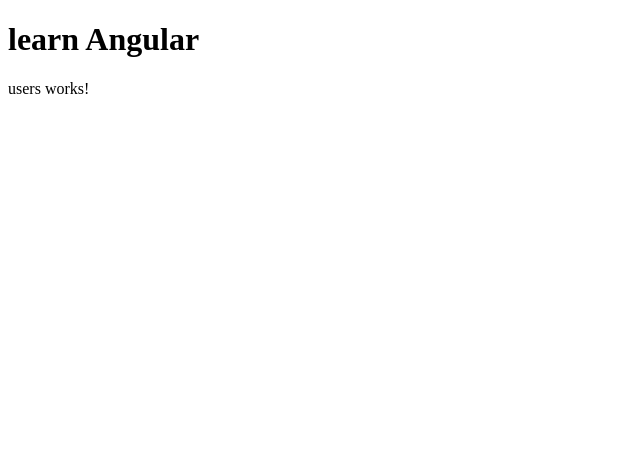
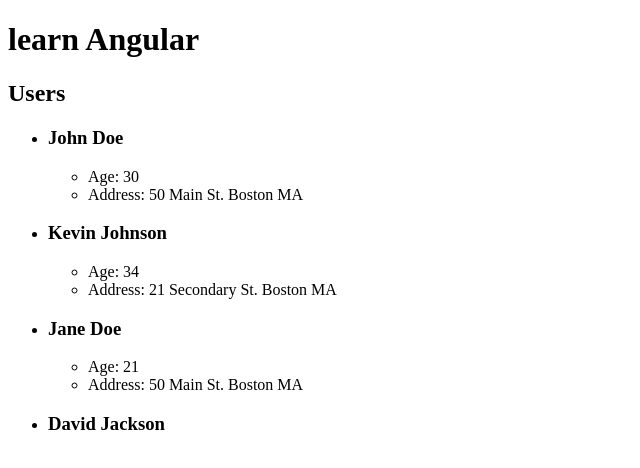
Before and after one commit to simonbogaerts/learn_angular_sandbox, an Angular app: page / in a window 1280 px wide. Shown: the top 468 px of the page, without its empty margins (0-640 px from the left). Built offline with nearby package versions, Linux system fonts and the light colour scheme.

Commit message:
users base

```diff
--- a/src/app/components/users/users.component.html
+++ b/src/app/components/users/users.component.html
@@ -1,3 +1,21 @@
-<p>
-  users works!
-</p>
+<h2>Users</h2>
+<ul *ngIf="loaded && users?.length > 0">
+  <li *ngFor="let user of users">
+    <h3>{{ user.firstName }} {{ user.lastName }}</h3>
+    <ul *ngIf="showExtended && user.age != null && user.address != null">
+      <li>Age: {{ user.age }}</li>
+      <li>
+        Address: {{ user.address.street }} {{ user.address.city }}
+        {{ user.address.state }}
+      </li>
+    </ul>
+  </li>
+</ul>
+
+<!-- <ng-template #noUsers>
+  <h4 *ngIf="users.length == 0">No Users Found</h4>
+</ng-template> -->
+
+<h4 *ngIf="users?.length == 0">No Users Found</h4>
+
+<h4 *ngIf="!loaded">Loading...</h4>
--- a/src/app/components/users/users.component.ts
+++ b/src/app/components/users/users.component.ts
@@ -1,4 +1,5 @@
 import { Component, OnInit } from '@angular/core';
+import { User } from 'src/app/models/user.model';
 
 @Component({
   selector: 'app-users',
@@ -6,11 +7,63 @@
   styleUrls: ['./users.component.css']
 })
 export class UsersComponent implements OnInit {
-  constructor() {
-    console.log('ctr');
+  users: User[];
+  showExtended: boolean = true;
+  loaded: boolean = false;
+
+  constructor() {}
+
+  ngOnInit() {
+    this.users = [
+      {
+        firstName: 'John',
+        lastName: 'Doe',
+        age: 30,
+        address: {
+          street: '50 Main St. ',
+          city: 'Boston',
+          state: 'MA'
+        }
+      },
+      {
+        firstName: 'Kevin',
+        lastName: 'Johnson',
+        age: 34,
+        address: {
+          street: '21 Secondary St. ',
+          city: 'Boston',
+          state: 'MA'
+        }
+      },
+      {
+        firstName: 'Jane',
+        lastName: 'Doe',
+        age: 21,
+        address: {
+          street: '50 Main St. ',
+          city: 'Boston',
+          state: 'MA'
+        }
+      }
+    ];
+
+    this.loaded = true;
+
+    //this.showExtended = false;
+
+    this.addUser({
+      firstName: 'David',
+      lastName: 'Jackson'
+      // age: 22,
+      // address: {
+      //   street: '60 Wake St. ',
+      //   city: 'Boston',
+      //   state: 'MA'
+      // }
+    });
   }
 
-  ngOnInit() {
-    console.log('init');
+  addUser(user: User) {
+    this.users.push(user);
   }
 }
```
Also changed, not shown: src/app/models/user.model.ts (+5 -5 lines).
